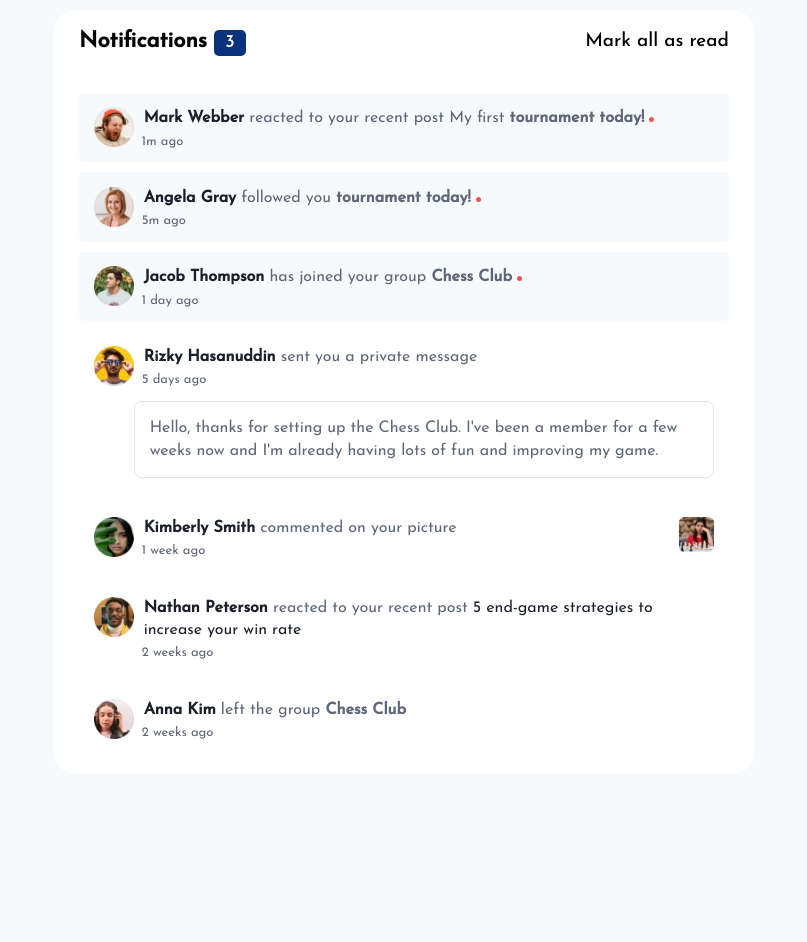
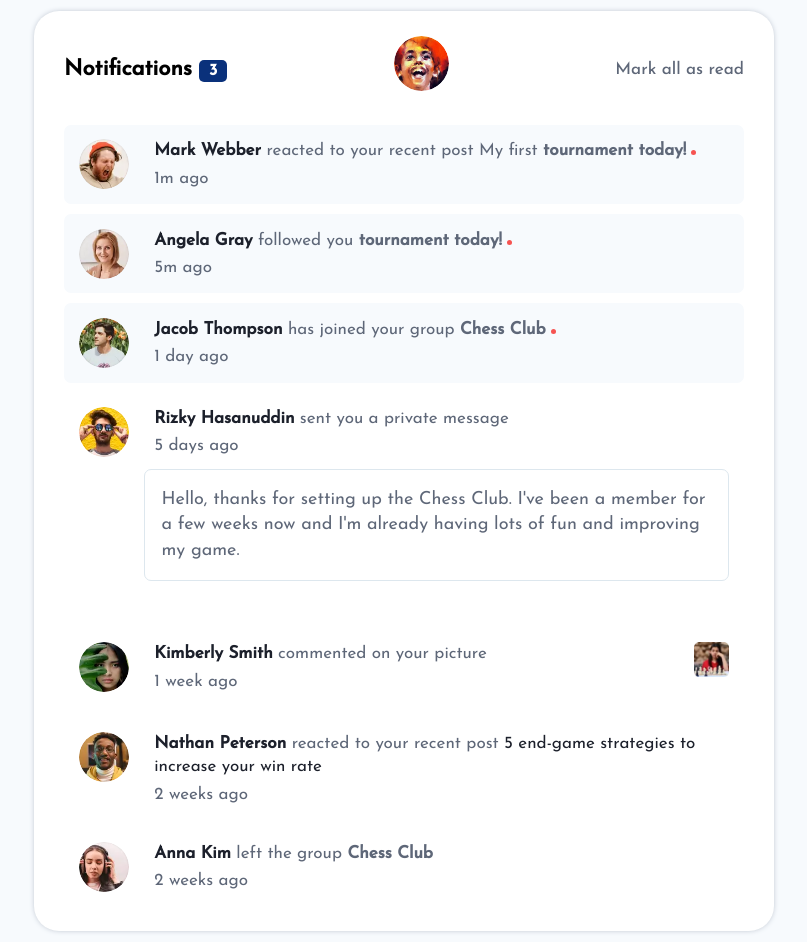
Before and after one commit to Kamasah-Dickson/Notification-Page, a plain HTML site: page index.html in a window 1280 px wide. Shown: the whole page, without its empty margins (236-1043 px from the left). Before the commit the page ends 811 px from the top, so only its background shows below. Drawn offline with Linux system fonts and the light colour scheme.

Commit message:
Notification component done and responsive

```diff
--- /dev/null
+++ b/dist/js/app.js
@@ -0,0 +1,18 @@
+const mark = document.querySelector(".mark");
+const count = document.querySelector(".count");
+const redActive = document.querySelectorAll(".indicator");
+const activeMessage = document.querySelectorAll("[data-bg]");
+
+mark.addEventListener("click", () => {
+	activeMessage.forEach((message) => {
+		message.style.backgroundColor = "#fff";
+		count.innerText = 0;
+		redActive.forEach((active) => {
+			active.style.display = "none";
+		});
+		mark.classList.remove("hover");
+		mark.style.cursor = "default";
+		mark.innerText = "Marked as read";
+	});
+});
+//
--- a/index.html
+++ b/index.html
@@ -17,6 +17,7 @@
 			href="https://fonts.googleapis.com/css2?family=Josefin+Sans:wght@400;500&display=swap"
 			rel="stylesheet"
 		/>
+		<script src="./dist/js/app.js" defer></script>
 		<link rel="stylesheet" href="./dist/style.css" />
 		<title>Frontend Mentor | Notifications page</title>
 	</head>
@@ -24,75 +25,135 @@
 		<main>
 			<div class="card">
 				<div class="card-header">
-					<h1 class="notifications">Notifications <span class="count">3</span></h1>
-          <span class="mark">Mark all as read</span>
+          <h1 class="notifications">
+            Notifications <span class="count">3</span>
+					</h1>
+          <div class="me">
+            <a href="">
+              <img src="./assets/images/Kamasah.jpg" alt="Kamasah Dickson" />
+            </a>
+          </div>
+					<span class="mark hover">Mark all as read</span>
 				</div>
 				<div class="card-body">
-          <div class="message box1">
+					<div class="message box1" data-bg="true">
 						<div class="content">
-            <img src="./assets/images/avatar-mark-webber.webp" alt="Mark Webber">
-            <p class="the-message"><span class="name">Mark Webber</span> reacted to your recent post My first <span class="tag">tournament today!</span><span class="indicator"></span></p>
+							<img
+								src="./assets/images/avatar-mark-webber.webp"
+								alt="Mark Webber"
+							/>
+							<p class="the-message">
+								<span class="name">Mark Webber</span> reacted to your recent
+								post My first <span class="tag">tournament today!</span
+								><span class="indicator"></span>
+							</p>
 							<span class="time">1m ago</span>
 						</div>
 					</div>
-          <div class="message box2">
+					<div class="message box2" data-bg="true">
 						<div class="content">
-            <img src="./assets/images/avatar-angela-gray.webp" alt="Angela Gray">
-            <p class="the-message"><span class="name">Angela Gray</span> followed you<span class="tag"> tournament today!</span><span class="indicator"></span></p>
+							<img
+								src="./assets/images/avatar-angela-gray.webp"
+								alt="Angela Gray"
+							/>
+							<p class="the-message">
+								<span class="name">Angela Gray</span> followed you<span
+									class="tag"
+								>
+									tournament today!</span
+								><span class="indicator"></span>
+							</p>
 							<div class="time">5m ago</div>
 						</div>
-
 					</div>
-          <div class="message box3">
+					<div class="message box3" data-bg="true">
 						<div class="content">
-            <img src="./assets/images/avatar-jacob-thompson.webp" alt="Jacob Thompson">
-            <p class="the-message"><span class="name">Jacob Thompson </span>has joined your group<span class="tag"> Chess Club</span><span class="indicator"></span></p>
+							<img
+								src="./assets/images/avatar-jacob-thompson.webp"
+								alt="Jacob Thompson"
+							/>
+							<p class="the-message">
+								<span class="name">Jacob Thompson </span>has joined your
+								group<span class="tag"> Chess Club</span
+								><span class="indicator"></span>
+							</p>
 							<div class="time">1 day ago</div>
 						</div>
 					</div>
 					<div class="message box4">
 						<div class="content">
-            <img src="./assets/images/avatar-rizky-hasanuddin.webp" alt="Rizky Hasanuddin">
-            <p class="the-message"><span class="name">Rizky Hasanuddin</span> sent you a private message<span class="tag"></span></p>
+							<img
+								src="./assets/images/avatar-rizky-hasanuddin.webp"
+								alt="Rizky Hasanuddin"
+							/>
+							<p class="the-message">
+								<span class="name">Rizky Hasanuddin</span> sent you a private
+								message<span class="tag"></span>
+							</p>
 							<div class="time">5 days ago</div>
-            <div class="anonymous">Hello, thanks for setting up the Chess Club. I've been a
-              member for a few weeks now and I'm already having lots of fun and improving
-              my game.</div>
+							<div class="anonymous">
+								Hello, thanks for setting up the Chess Club. I've been a member
+								for a few weeks now and I'm already having lots of fun and
+								improving my game.
+							</div>
 						</div>
 					</div>
 					<div class="message box5">
 						<div class="content">
-            <img src="./assets/images/avatar-kimberly-smith.webp" alt="Kimberly Smith">
-            <p class="the-message"><span class="name"> Kimberly Smith</span> commented on your picture<span class="tag"></span></p>
-            <div class="time"> 1 week ago</div>
+							<img
+								src="./assets/images/avatar-kimberly-smith.webp"
+								alt="Kimberly Smith"
+							/>
+							<p class="the-message">
+								<span class="name"> Kimberly Smith</span> commented on your
+								picture<span class="tag"></span>
+							</p>
+							<div class="time">1 week ago</div>
 						</div>
-            <img src="./assets/images/image-chess.webp" alt="Chess Image" class="second">
+						<img
+							src="./assets/images/image-chess.webp"
+							alt="Chess Image"
+							class="second"
+						/>
 					</div>
 					<div class="message box6">
 						<div class="content">
-            <img src="./assets/images/avatar-nathan-peterson.webp" alt="Nathan Peterson">
-            <p class="the-message"><span class="name"> Nathan Peterson </span>reacted to your recent post <span class="tag2">5 end-game strategies to increase your win rate</span></p>
+							<img
+								src="./assets/images/avatar-nathan-peterson.webp"
+								alt="Nathan Peterson"
+							/>
+							<p class="the-message">
+								<span class="name"> Nathan Peterson </span>reacted to your
+								recent post
+								<span class="tag2"
+									>5 end-game strategies to increase your win rate</span
+								>
+							</p>
 							<div class="time">2 weeks ago</div>
 						</div>
 					</div>
 					<div class="message box7">
 						<div class="content">
-            <img src="./assets/images/avatar-anna-kim.webp" alt="Anna Kim">
-            <p class="the-message"><span class="name">Anna Kim </span>left the group<span class="tag"> Chess Club</span></p>
+							<img src="./assets/images/avatar-anna-kim.webp" alt="Anna Kim" />
+							<p class="the-message">
+								<span class="name">Anna Kim </span>left the group<span
+									class="tag"
+								>
+									Chess Club</span
+								>
+							</p>
 							<div class="time">2 weeks ago</div>
 						</div>
 					</div>
-
 				</div>
 			</div>
 		</main>
 
-
-		<!-- <div class="attribution">
+		<div class="attribution">
 			Challenge by
 			<a href="https://www.frontendmentor.io?ref=challenge" target="_blank"
 				>Frontend Mentor</a
-			>. Coded by <a href="#">Your Name Here</a>.
-		</div> -->
+			>. Coded by <a href="#">Kamasah Dickson</a>.
+		</div>
 	</body>
 </html>
--- a/scss/global/_typography.scss
+++ b/scss/global/_typography.scss
@@ -1,5 +1,6 @@
 @use "../utils" as u;
 @use "../global/colors" as g;
+@use "../global/fonts" as f;
 * {
 	padding: 0;
 	margin: 0;
@@ -11,9 +12,34 @@ body {
 	font-size: u.rem(18);
 	background-color: g.$Very-light-grayish-blue;
 	min-height: 100vh;
-
 }
 
 h1 {
 	font-size: clamp(u.rem(9), u.rem(10) + 2vw, u.rem(22));
 }
+
+img{
+	background-position: center center;
+	background-size: cover;
+	border-radius: 100%;
+	&:hover {
+		border: u.rem(3) solid g.$Blue;
+		transition: border 0.1s ease-in-out;
+	}
+}
+
+.attribution {
+	font-size: clamp(u.rem(7), u.rem(8) + 1vw, u.rem(20));
+	margin-top: u.rem(10);
+	text-align: center;
+	font-weight: f.$large;
+	background-color: g.$Light-grayish-blue-1;
+	color: g.$Blue;
+	a {
+		color: g.$Very-dark-blue;
+	}
+
+	@include u.breakpoints(medium) {
+		display: none;
+	}
+}
--- a/scss/layout/_card.scss
+++ b/scss/layout/_card.scss
@@ -1,37 +1,69 @@
 @use "../utils" as u;
 @use "../global" as g;
 .card {
-	width: min(100% - u.em(15), u.rem(700));
+	width: min(100% - u.em(15), u.rem(740));
 	margin-inline: auto;
 	background-color: g.$White;
 	padding: u.em(15) u.rem(12);
-	margin-top: u.em(10);
-	border-radius: u.rem(20);
+	margin-block: u.em(10);
+	border-radius: u.rem(5);
+	box-shadow: 0 0 u.rem(6) u.rem(-2) g.$Grayish-blue;
 
 	@include u.breakpoints(medium) {
-		padding: u.em(17) u.rem(25);
+		padding: u.em(22) u.rem(30);
+		border-radius: u.rem(25);
 	}
 	.card-header {
 		@include u.flex;
-		margin-bottom: u.em(35);
+		margin-bottom: u.em(25);
+		@include u.breakpoints(medium) {
+			margin-bottom: u.em(20);
+		}
 		.notifications {
 			font-weight: g.$large;
+			cursor: pointer;
 			.count {
 				color: g.$White;
 				background-color: g.$Blue;
-				font-weight: g.$small;
-				font-size: clamp(u.rem(5), u.rem(10) + 2vw, u.rem(18));
+				font-weight: g.$large;
+				font-size: clamp(u.rem(5), u.rem(10) + 2vw, u.rem(16));
 				padding: u.em(3) u.em(10);
 				border-radius: u.rem(5);
+				cursor: pointer;
+			}
+		}
+		.me {
+			position: relative;
+			top: 0;
+			right: 0;
+			width: u.rem(55);
+			height: u.rem(55);
+			border-radius: 100%;
+			margin-bottom: u.em(10);
+			display: none;
+			overflow: hidden;
+
+			a {
+				img {
+					width: 100%;
+					border-radius: 100%;
+				}
+			}
+			@include u.breakpoints(medium) {
+				display: block;
 			}
 		}
 		.mark {
 			font-weight: g.$small;
-			font-size: clamp(u.rem(6), u.rem(7) + 2vw, u.rem(19));
+			font-size: clamp(u.rem(6), u.rem(7) + 2vw, u.rem(17));
 			cursor: pointer;
 			transition: 0.3s ease;
+			color: g.$Dark-grayish-blue;
+		}
+		.hover {
 			&:hover {
 				color: g.$Blue;
+				transition: 0.4s ease;
 			}
 		}
 	}
@@ -59,12 +91,18 @@
 			.anonymous {
 				border: u.rem(1) solid g.$Light-grayish-blue-2;
 				padding: u.em(15);
-				font-size: clamp(u.rem(6), u.rem(8) + 2vw, u.rem(16));
+				font-size: clamp(u.rem(6), u.rem(8) + 2vw, u.rem(18));
 				grid-area: ano;
 				margin-top: u.rem(15);
 				color: g.$Dark-grayish-blue;
 				line-height: 1.4;
+				margin-bottom: u.em(20);
 				border-radius: u.rem(7);
+				&:hover {
+					cursor: pointer;
+					background-color: g.$Light-grayish-blue-1;
+					transition: 0.5s ease-in-out;
+				}
 			}
 		}
 		.box5 {
@@ -73,12 +111,18 @@
 				width: u.rem(35);
 				align-self: flex-start;
 				margin-left: u.rem(3);
+				border-radius: unset;
+				cursor: pointer;
+				&:hover {
+					border: none;
+					transition: unset;
+				}
 			}
 		}
 		.message {
 			padding: u.em(13) u.em(13);
 			width: 100%;
-			border-radius: u.rem(5);
+			border-radius: u.rem(7);
 			.content {
 				display: grid;
 				grid-template-areas:
@@ -87,20 +131,23 @@
 					"img ano";
 				justify-content: start;
 				img {
-					width: u.rem(40);
+					width: clamp(u.rem(16), u.rem(40) + 2vw, u.rem(50));
 					align-self: flex-start;
 					grid-area: img;
+					@include u.breakpoints(medium) {
+						margin-right: u.rem(15);
+					}
 				}
 				p {
 					margin-left: u.em(10);
 					grid-area: para;
-					font-size: clamp(u.rem(6), u.rem(8) + 2vw, u.rem(16));
+					font-size: clamp(u.rem(6), u.rem(8) + 2vw, u.rem(17));
 					line-height: 1.4;
 					color: g.$Dark-grayish-blue;
 					.name {
 						font-weight: g.$large;
 						color: g.$Very-dark-blue;
-						transition: 0.3s ease;
+						transition: 0.6s ease-in-out;
 						cursor: pointer;
 						&:hover {
 							color: g.$Blue;
@@ -110,9 +157,9 @@
 					.tag {
 						color: g.$Dark-grayish-blue;
 						font-weight: g.$large;
-						font-size: clamp(u.rem(6), u.rem(6) + 2vw, u.rem(16));
+						font-size: clamp(u.rem(6), u.rem(6) + 2vw, u.rem(17));
 						cursor: pointer;
-						transition: 0.3s ease;
+						transition: 0.5s ease-in-out;
 						&:hover {
 							color: g.$Blue;
 						}
@@ -125,7 +172,8 @@
 			.time {
 				grid-area: time;
 				margin-left: u.em(10);
-				font-size: u.rem(13);
+				font-size: clamp(u.rem(8), u.rem(6) + 2vw, u.rem(17));
+
 				margin-top: u.em(6);
 				color: g.$Dark-grayish-blue;
 			}
```
Also changed, not shown: assets/images/Kamasah.jpg (added), dist/style.css, 1 other file. Lines whose indentation alone changed are shown as unchanged.
